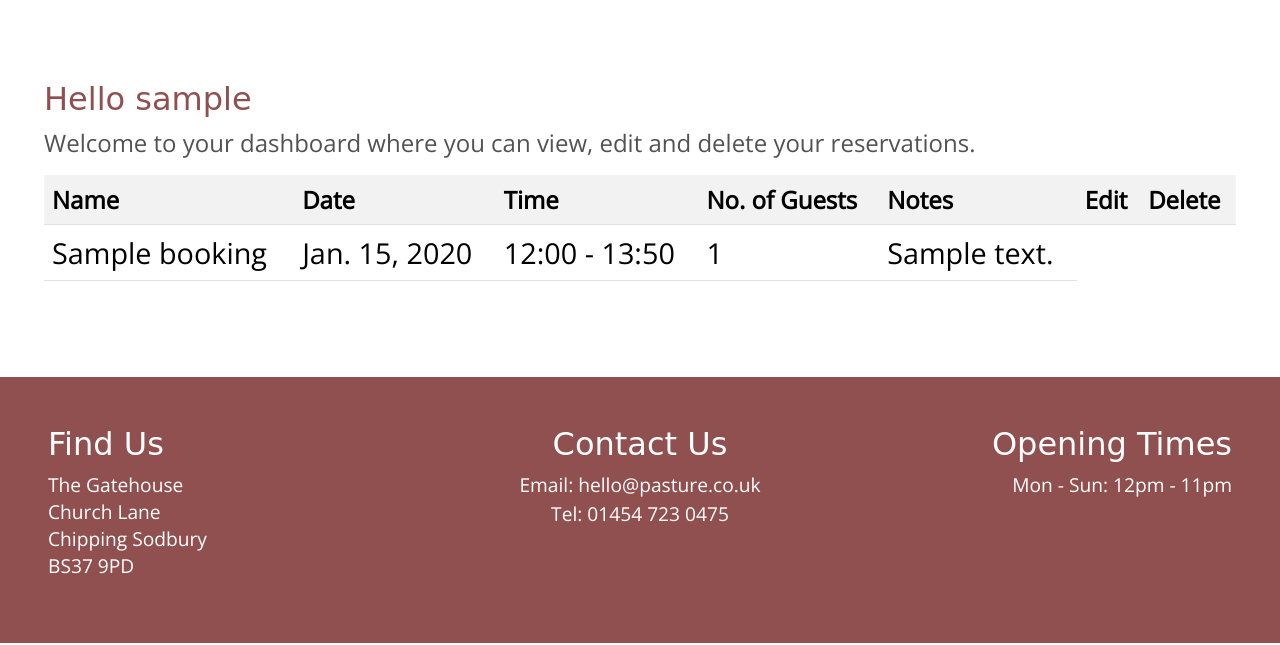
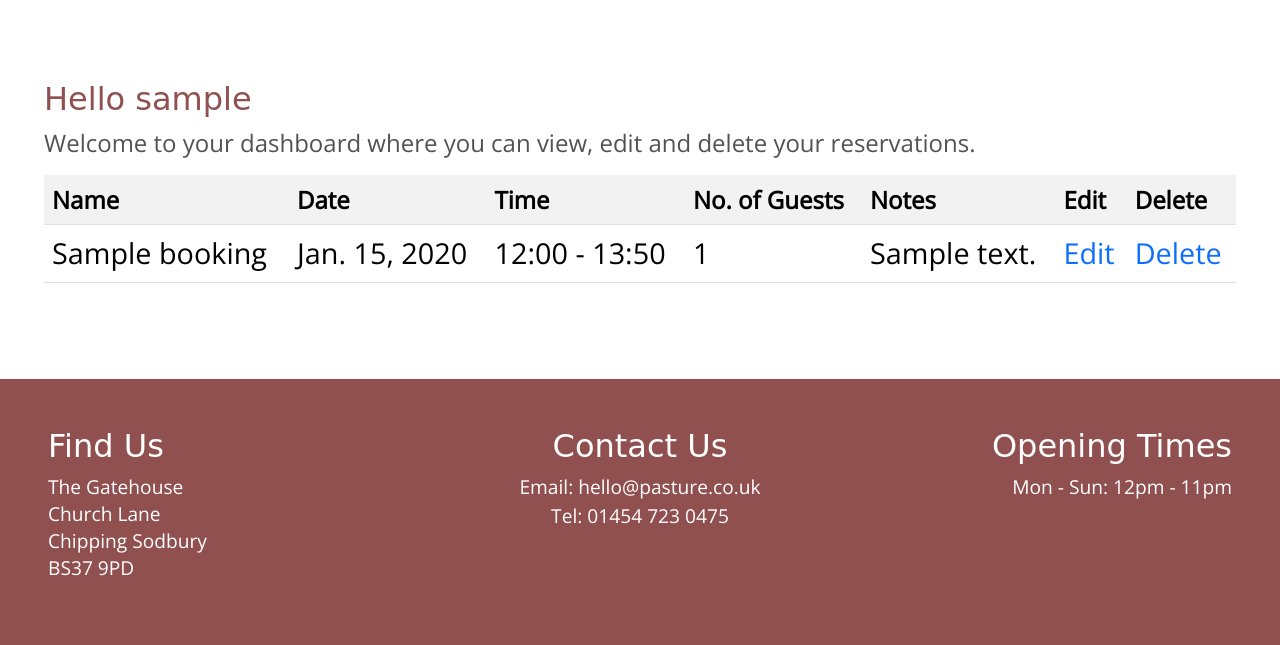
Before and after one commit to MichelleBritton/pasture, a Django app: page /my_profile/ in a window 1280 px wide. Shown: the part 400-1045 px from the top of the page. Run offline with Django 3.2, Linux system fonts and the light colour scheme; a user stored in the database is signed in; tables that the repository leaves empty hold one stand-in row (values such as "Sample post"); some libraries are stand-ins or nearby versions; some web fonts are replaced.

Commit message:
Edit comment in view and add edit and delete buttons to template

```diff
--- a/restaurant/views.py
+++ b/restaurant/views.py
@@ -45,9 +45,7 @@ def book(request):
 def my_profile(request):
     """
     Render My Profile page to display user bookings
-    and enable CRUD funcionality for user
     """
-
     bookings = Booking.objects.filter(username=request.user)
     context = {
         'bookings' : bookings,
--- a/templates/my_profile.html
+++ b/templates/my_profile.html
@@ -35,6 +35,12 @@
                         <td>{{ booking.get_time_display }}</td>
                         <td>{{ booking.no_of_guests }}</td>
                         <td>{{ booking.notes }}</td>
+                        <td>
+                            <a href="/edit/{{ booking.id }}">Edit</a>
+                        </td>
+                        <td>
+                            <a href="/delete/{{ booking.id }}">Delete</a>
+                        </td>
                     </tr>
                     {% endfor %}
                 </table>
```
